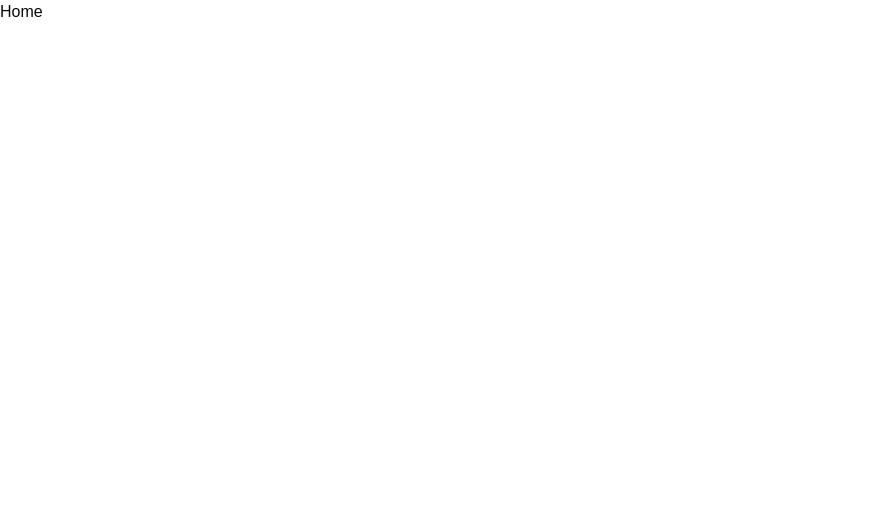
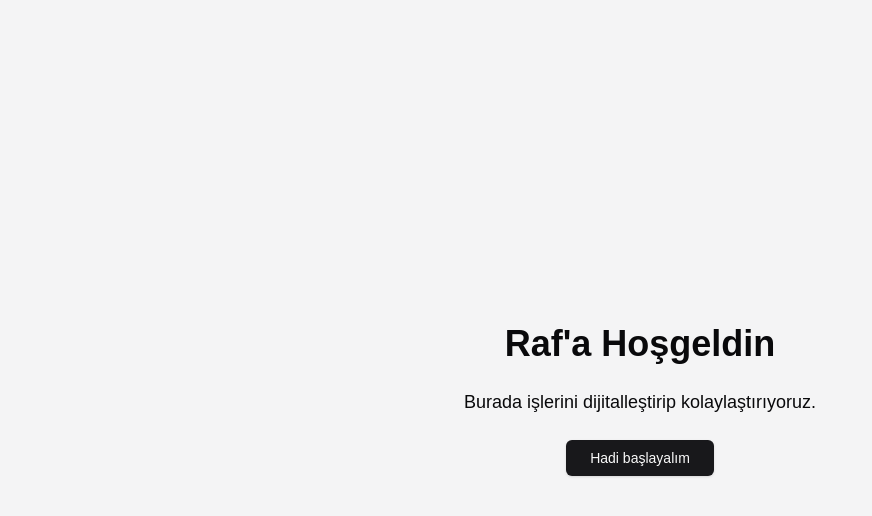
Before and after one commit to tolgabayrakdev/raf-app, a Next.js app in the folder client/: page / in a window 1280 px wide. Shown: the top 516 px of the page, without its empty margins (0-872 px from the left). Built offline with nearby package versions, Linux system fonts and the light colour scheme.

Commit message:
home page

```diff
--- a/client/app/page.tsx
+++ b/client/app/page.tsx
@@ -1,9 +1,20 @@
-import Image from "next/image";
+import Link from 'next/link'
+import { Button } from '@/components/ui/button'
 
 export default function Home() {
   return (
-    <div>
-      <h1>Home</h1>
+    <div className="flex items-center justify-center min-h-screen bg-muted">
+      <div className="text-center">
+        <h1 className="text-4xl font-bold mb-6">Raf'a Hoşgeldin</h1>
+        <p className="text-lg mb-6">
+          Burada işlerini dijitalleştirip kolaylaştırıyoruz.
+        </p>
+        <Link href="/sign-in">
+          <Button variant="default" className="px-6 py-3">
+            Hadi başlayalım
+          </Button>
+        </Link>
+      </div>
     </div>
-  );
+  )
 }
```
